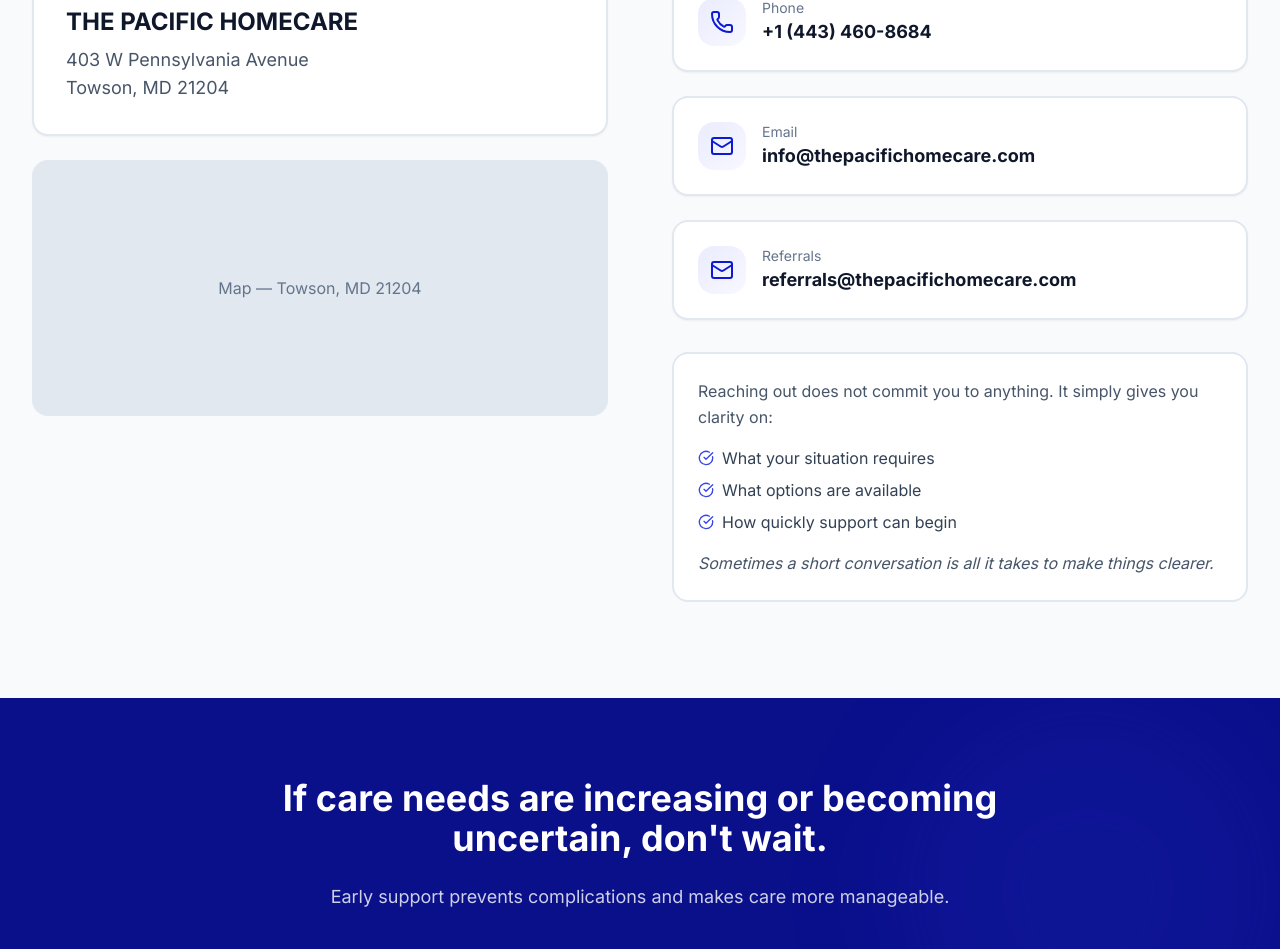
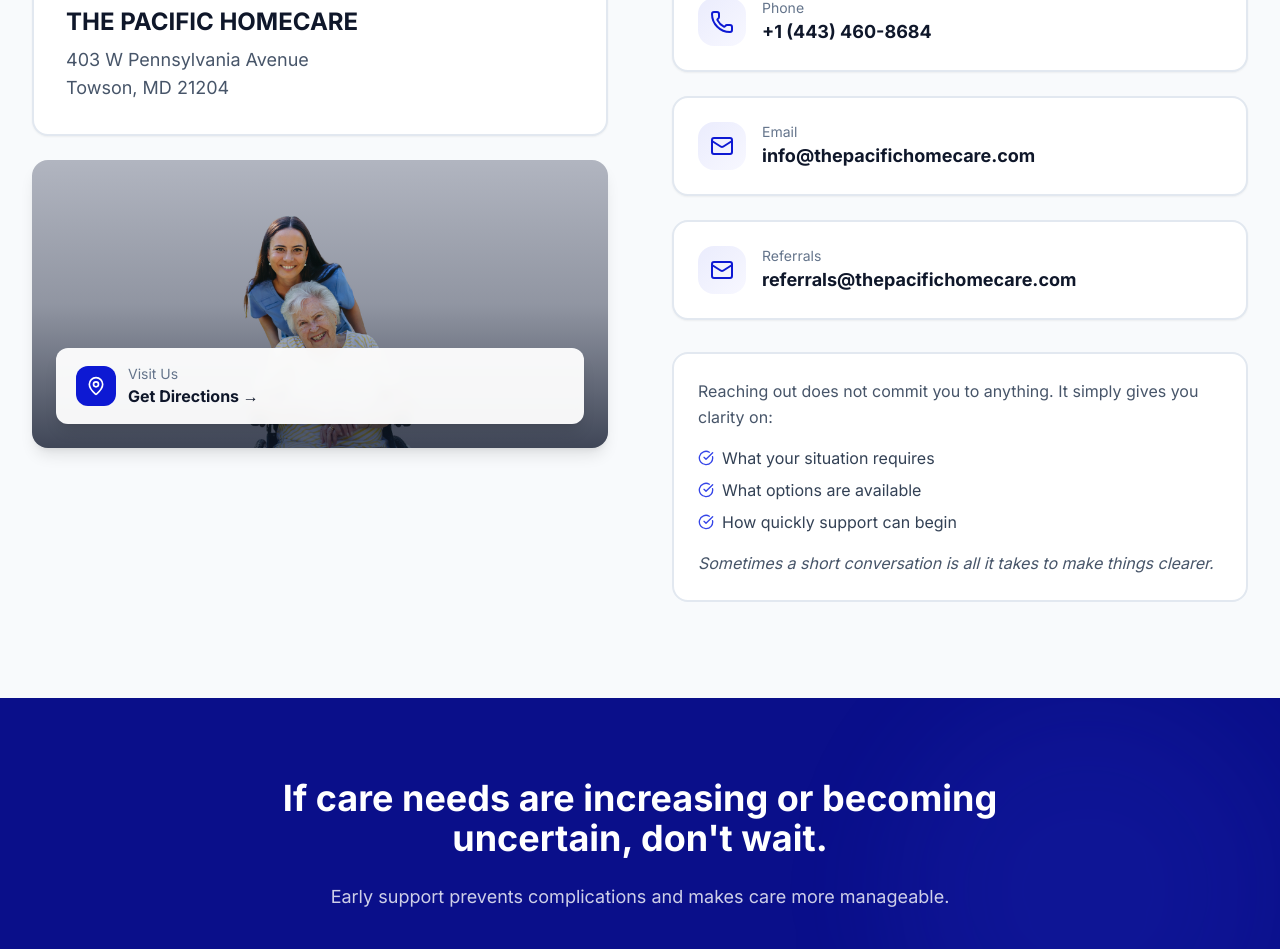
Before and after one commit to iamlekside2/pacific, a React (Vite) app: page /contact in a window 1280 px wide. Shown: the part 3819-4768 px from the top of the page. Built offline with nearby package versions, Linux system fonts and the light colour scheme.

Commit message:
Replace empty map placeholder with clickable image linking to Google Maps
Co-Authored-By: Claude Opus 4.6 (1M context) <noreply@anthropic.com>

```diff
--- a/src/pages/ContactPage.jsx
+++ b/src/pages/ContactPage.jsx
@@ -1,6 +1,7 @@
 import { useState } from 'react'
 import { Phone, Mail, MapPin, Clock, Shield, Send, Check, CheckCircle } from 'lucide-react'
 import img67 from '../assets/images/67.png'
+import img86 from '../assets/images/86.png'
 
 const whenToReach = [
   'Care needs suddenly increase',
@@ -228,9 +229,30 @@ export default function ContactPage() {
                 <h3 className="text-2xl font-bold text-slate-900 mb-2">THE PACIFIC HOMECARE</h3>
                 <p className="text-lg text-slate-600">403 W Pennsylvania Avenue<br />Towson, MD 21204</p>
               </div>
-              <div className="bg-slate-200 rounded-2xl h-64 flex items-center justify-center">
-                <p className="text-slate-500">Map — Towson, MD 21204</p>
-              </div>
+              <a
+                href="https://maps.google.com/?q=403+W+Pennsylvania+Avenue,+Towson,+MD+21204"
+                target="_blank"
+                rel="noopener noreferrer"
+                className="block relative rounded-2xl overflow-hidden shadow-lg group"
+              >
+                <img
+                  src={img86}
+                  alt="THE PACIFIC HOMECARE location"
+                  className="w-full h-72 object-cover group-hover:scale-105 transition-transform duration-500"
+                />
+                <div className="absolute inset-0 bg-gradient-to-t from-slate-900/70 via-slate-900/20 to-transparent" />
+                <div className="absolute bottom-6 left-6 right-6">
+                  <div className="bg-white/95 backdrop-blur-sm rounded-xl px-5 py-4 flex items-center gap-3 shadow-lg">
+                    <div className="w-10 h-10 bg-blue-600 rounded-xl flex items-center justify-center flex-shrink-0">
+                      <MapPin className="w-5 h-5 text-white" />
+                    </div>
+                    <div>
+                      <p className="text-sm text-slate-500">Visit Us</p>
+                      <p className="font-bold text-slate-900">Get Directions →</p>
+                    </div>
+                  </div>
+                </div>
+              </a>
             </div>
             <div>
               <h2 className="text-4xl font-bold text-slate-900 mb-8">Contact Details</h2>
```
